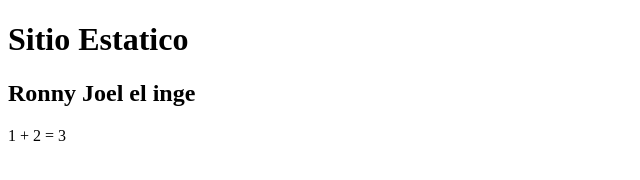
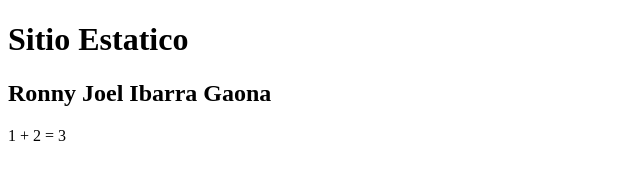
Before and after one commit to RonnyIbarra/Lab6, a website: page public/index.html in a window 1280 px wide. Shown: the whole page, without its empty margins (0-640 px from the left). Drawn offline with Linux system fonts and the light colour scheme.

Commit message:
Cambio html index

```diff
--- a/package.json
+++ b/package.json
@@ -5,7 +5,6 @@
   "scripts": {
     "test": "jest",
     "start": "node index.js",
-    "build": "vite build" ,
     "lint": "npx eslint ."
   },
   "keywords": [],
--- a/public/index.html
+++ b/public/index.html
@@ -7,7 +7,7 @@
 </head>
 <body>
     <h1>Sitio Estatico</h1>
-    <h2>Ronny Joel el inge</h2>
+    <h2>Ronny Joel Ibarra Gaona</h2>
     <p id="out"></p>
     <script src="app.js"></script>
 
```
Also changed, not shown: .github/workflows/firebase-hosting-merge.yml, .github/workflows/firebase-hosting-pull-request.yml.
